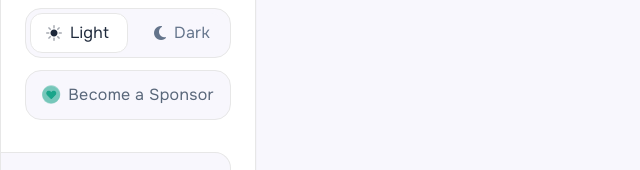
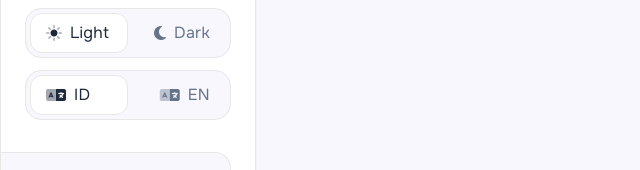
Before and after one commit to dwi-wijaya/health-track, a Nuxt app: page / in a window 1280 px wide. Shown: the part 243-413 px from the top of the page, without its empty margins (0-640 px from the left). Built offline with nearby package versions, Linux system fonts and the light colour scheme.

Commit message:
add: language toggle

```diff
--- /dev/null
+++ b/components/layout/LanguageToggle.vue
@@ -0,0 +1,27 @@
+<template>
+    <div class="w-full p-1 bg-background rounded-2xl border border-stroke">
+        <label class="relative flex h-10 items-center cursor-pointer">
+            <input type="checkbox" class="sr-only peer" :checked="isDark" @change="toggleTheme()" />
+            <div
+                class="slider bg-background peer-checked:bg-background flex rounded-2xl justify-between items-center w-full h-full transition-all duration-300 relative">
+                <span
+                    class="absolute left-0 w-1/2 h-full bg-container border border-stroke rounded-xl transition-all duration-300 transform"
+                    :class="{ 'translate-x-full': isDark }" style="content: ''; z-index: 1;" />
+                <p class="z-10 pl-4 leading-4 flex items-center gap-2 text-slate-500"
+                    :class="{ '!text-slate-800': !isDark }">
+                    <i class="fad fal-xl fa-solid fa-language"></i>ID
+                </p>
+                <p class="z-10 pr-4 leading-4 flex items-center gap-2 text-slate-500"
+                    :class="{ '!text-slate-300': isDark }">
+                    <i class="fad fal-xl fa-solid fa-language"></i>EN
+                </p>
+            </div>
+        </label>
+    </div>
+</template>
+
+<script setup>
+import { useDark, useToggle } from "@vueuse/core";
+const isDark = useDark();
+const toggleTheme = useToggle(isDark);
+</script>
--- a/components/layout/Sidebar.vue
+++ b/components/layout/Sidebar.vue
@@ -17,15 +17,9 @@
             </div>
 
             <div class="flex gap-3 flex-col ml-6">
-                <ThemeToggle />
-                <a href="https://saweria.co/dwiwijaya" target="_blank"
-                    class="group flex gap-2 items-center justify-center bg-background border border-stroke px-4 py-3 rounded-2xl text-base hover:text-primary">
-                    <i
-                        class="fad text-primary text-lg fa-circle-heart group-hover:-rotate-[12deg] transition-300 duration-300 transition-all relative">
-                        <i class="animate-ping bg-primary opacity-30 rounded-full absolute inline-flex h-full w-full"></i>
-                    </i>
-                    Become a Sponsor
-                </a>
+                <ThemeToggle   />
+                <LanguageToggle />
+
             </div>
 
             <nav class="nav">
@@ -58,6 +52,16 @@
                     </ul>
                 </div>
             </nav>
+            <div class="flex gap-3 flex-col ml-6">
+                <a href="https://saweria.co/dwiwijaya" target="_blank"
+                    class="group flex gap-2 items-center justify-center bg-background border border-stroke px-4 py-3 rounded-2xl text-base hover:text-primary">
+                    <i
+                        class="fad text-primary text-lg fa-circle-heart group-hover:-rotate-[12deg] transition-300 duration-300 transition-all relative">
+                        <i class="animate-ping bg-primary opacity-30 rounded-full absolute inline-flex h-full w-full"></i>
+                    </i>
+                    Become a Sponsor
+                </a>
+            </div>
         </div>
 
 
@@ -73,6 +77,7 @@ import { ref, onMounted, reactive, computed, onBeforeUnmount, watch } from 'vue'
 import { useRouter, useRoute } from 'vue-router';
 const route = useRoute();
 import ThemeToggle from './ThemeToggle.vue'
+import LanguageToggle from './LanguageToggle.vue'
 import { SIDEBAR_MENU } from '@/constants/menu'
 const sidebarElement = ref(null);
 const toggle = ref(false);
```
